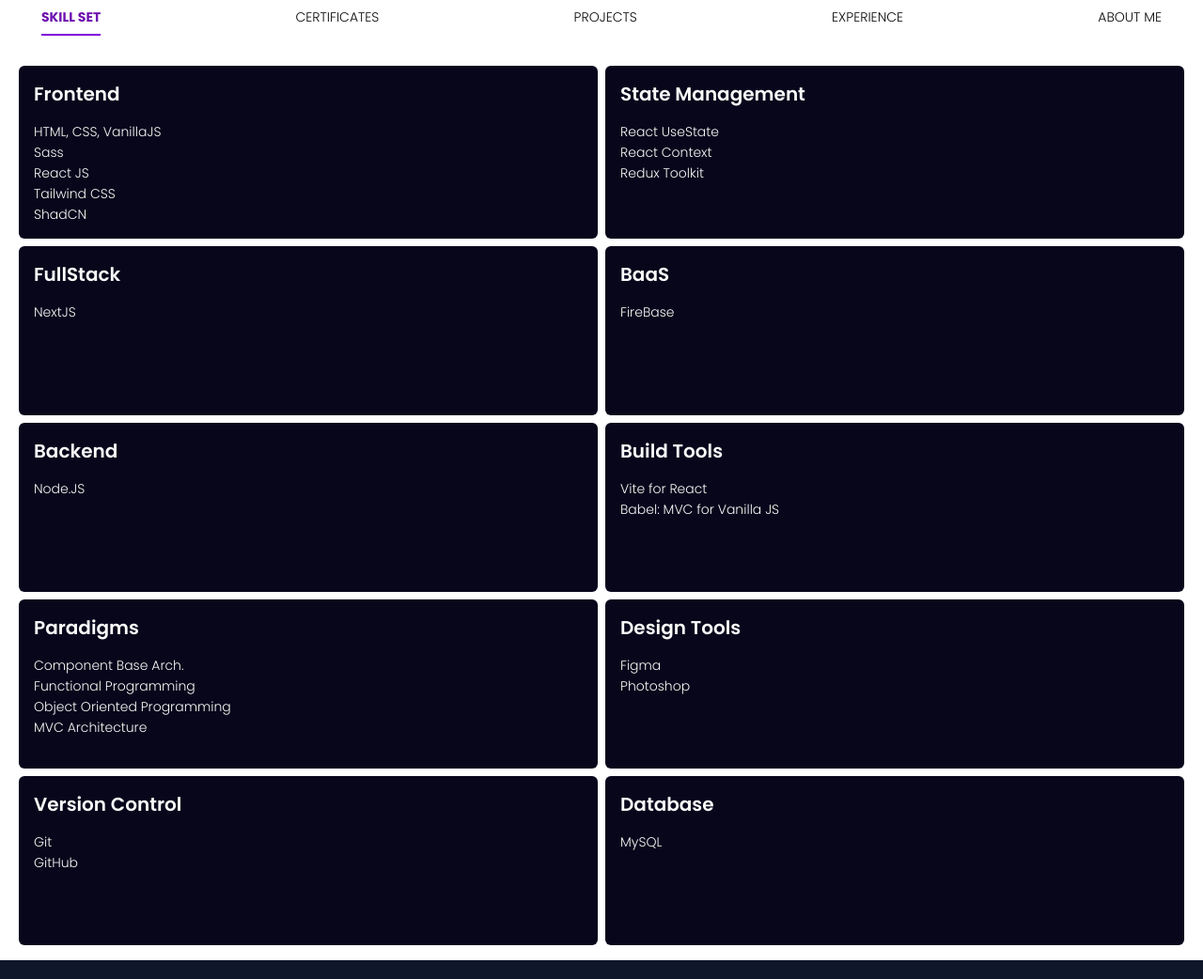
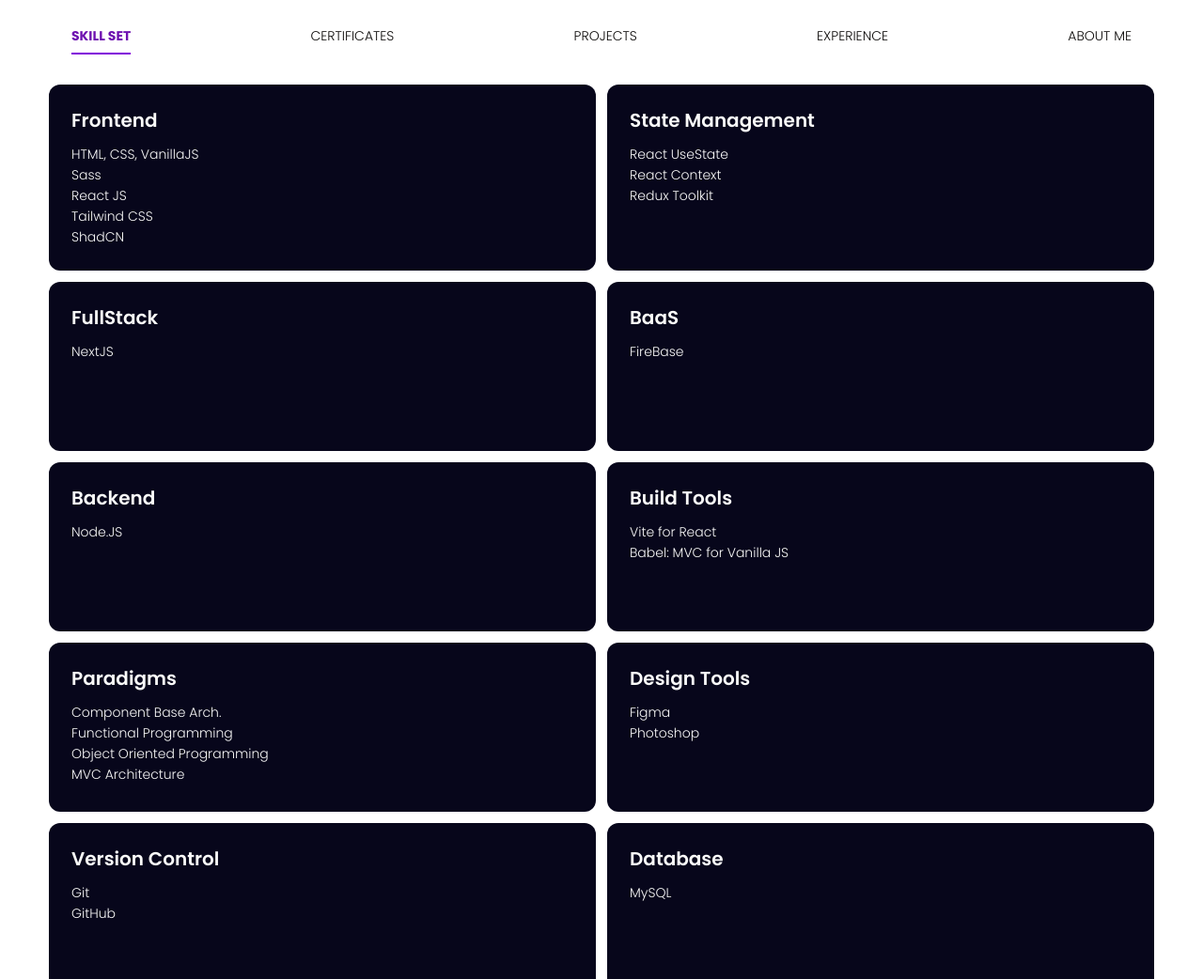
Before and after one commit to shameCanales/shame-portfolio, a React (Vite) app: page / in a window 1280 px wide. Shown: the part 1504-2546 px from the top of the page at 94% size. Built offline with nearby package versions, Linux system fonts and the light colour scheme; no server answers.

Commit message:
refined styling of skillset in SM viewport

```diff
--- a/src/components/Navigation.jsx
+++ b/src/components/Navigation.jsx
@@ -98,6 +98,7 @@
               </LinkText>
             </NavLink>
           </li>
+
           <li>
             <NavLink
               to="/experience"
@@ -110,6 +111,7 @@
               </LinkText>
             </NavLink>
           </li>
+
           <li>
             <NavLink
               to="/about"
--- a/src/components/SkillCard.jsx
+++ b/src/components/SkillCard.jsx
@@ -1,10 +1,10 @@
 export default function SkillCard({ title, items }) {
   return (
-    <div className="bg-[#07061B] text-stone-50 mt-2 sm:mt-0 p-4 rounded-md sm:min-h-[180px]">
-      <p className="text-base sm:text-xl poppins-semibold mb-2 sm:mb-4">{title}</p>
+    <div className="bg-[#07061B] text-stone-50 mt-2 sm:mt-0 p-4 sm:p-6 rounded-md sm:rounded-xl sm:min-h-[180px]">
+      <p className="text-base sm:text-xl poppins-semibold mb-2 sm:mb-3">{title}</p>
 
       {items.map((item) => (
-        <p key={item} className="poppins-light text-xs sm:text-sm mt-0.5">
+        <p key={item} className="poppins-light text-xs sm:text-sm mb-0.5">
           {item}
         </p>
       ))}
--- a/src/pages/RootLayout.jsx
+++ b/src/pages/RootLayout.jsx
@@ -9,7 +9,7 @@
 export default function RootLayout() {
   return (
     <>
-      <div className="px-5 sm:px-8">
+      <div className="px-5 sm:px-8 md:px-13">
         <div className="hero-section">
           <HeaderSection />
           <Introduction />
@@ -17,7 +17,7 @@
         <Github />
       </div>
       <TechStack />
-      <div className="px-5">
+      <div className="px-5 sm:px-8 md:px-13">
         <Navigation />
         <Outlet />
       </div>
--- a/src/pages/Skills.jsx
+++ b/src/pages/Skills.jsx
@@ -3,7 +3,7 @@
 
 export default function Skills() {
   return (
-    <div className="grid mt-4 sm:grid-cols-2 sm:gap-2">
+    <div className="grid mt-4 sm:grid-cols-2 sm:gap-3">
       {skillsets.map((set) => (
         <SkillCard key={set.name} title={set.name} items={set.items} />
       ))}
```
